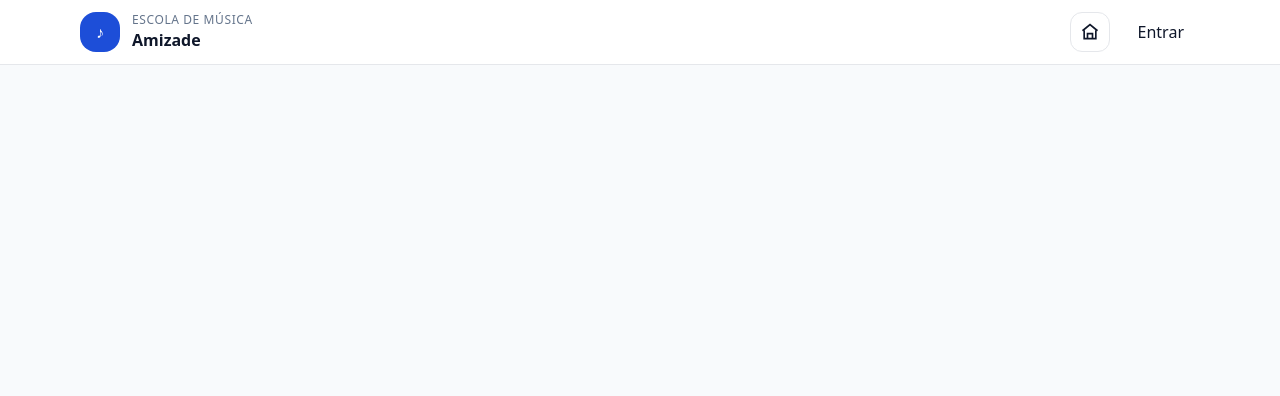
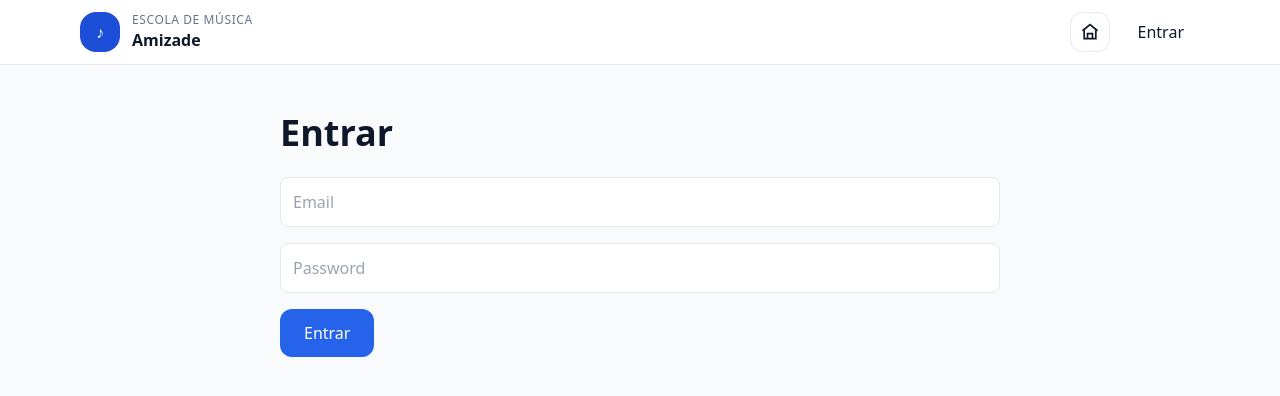
Before and after one commit to BernardoLima4/WEBSITE_EMBAmizade, a Next.js app in the folder EMBA_Website_v3/: page /login in a window 1280 px wide. Shown: the top 396 px of the page. Built offline with nearby package versions, Linux system fonts and the light colour scheme; no server answers.

Commit message:
Update page.tsx

```diff
--- a/EMBA_Website_v3/app/login/page.tsx
+++ b/EMBA_Website_v3/app/login/page.tsx
@@ -1,31 +1,81 @@
-// app/login/page.tsx
-'use client'
-import { useRouter } from 'next/navigation'
-import { supabase } from '../../lib/supabaseClient'
-import fetchRoleWithRetry, { clearRoleCache } from '../../lib/roleClient'
-import { useState } from 'react'
+// EMBA_Website_v3/app/login/page.tsx
+'use client';
+
+import { useState } from 'react';
+import { useRouter } from 'next/navigation';
+import { supabase } from '../../lib/supabaseClient';
+import fetchRoleWithRetry, { AppRole, clearRoleCache } from '../../lib/roleClient';
 
 export default function LoginPage() {
-  const router = useRouter()
-  const [loading, setLoading] = useState(false)
-  const [email, setEmail] = useState('')
-  const [password, setPassword] = useState('')
+  const router = useRouter();
+  const [email, setEmail]       = useState('');
+  const [password, setPassword] = useState('');
+  const [loading, setLoading]   = useState(false);
 
-  async function onSubmit(e: React.FormEvent) {
-    e.preventDefault()
-    setLoading(true)
-    const { error } = await supabase.auth.signInWithPassword({ email, password })
-    if (error) {
-      setLoading(false)
-      alert('Credenciais inválidas.')
-      return
+  const handleSignIn = async () => {
+    if (loading) return;
+    setLoading(true);
+    console.log('[login] submit', { email });
+
+    try {
+      const { data, error } = await supabase.auth.signInWithPassword({ email, password });
+      if (error) {
+        console.error('[login] supabase error:', error);
+        alert(error.message);
+        return;
+      }
+      console.log('[login] ok, user:', data.user?.id);
+
+      // limpar cache de role (por via das dúvidas)
+      clearRoleCache();
+
+      const role = await fetchRoleWithRetry();
+      console.log('[login] role:', role);
+
+      const goto = (r: AppRole | null) =>
+        r === 'admin' ? '/admin' :
+        r === 'teacher' ? '/teacher' :
+        r === 'parent' ? '/parent' : '/';
+
+      router.replace(goto(role));
+    } catch (e: any) {
+      console.error('[login] unexpected:', e);
+      alert(e?.message ?? 'Erro inesperado a entrar');
+    } finally {
+      setLoading(false);
     }
+  };
 
-    // limpa cache e NÃO espera por role aqui
-    clearRoleCache()
-    router.replace('/')   // segue já para a home
-    // não precisamos de setLoading(false) porque vamos navegar
-  }
+  return (
+    <div className="mx-auto max-w-3xl p-6">
+      <h1 className="text-4xl font-semibold mb-6">Entrar</h1>
 
-  // ... JSX com botão a mostrar "A entrar..." quando loading===true
+      <div className="space-y-4">
+        <input
+          type="email"
+          placeholder="Email"
+          className="w-full rounded-lg border p-3"
+          value={email}
+          onChange={(e) => setEmail(e.target.value)}
+        />
+
+        <input
+          type="password"
+          placeholder="Password"
+          className="w-full rounded-lg border p-3"
+          value={password}
+          onChange={(e) => setPassword(e.target.value)}
+        />
+
+        <button
+          type="button"               // <- importante: evita submit do <form>
+          onClick={handleSignIn}      // <- garante que o clique dispara JS
+          disabled={loading}
+          className="rounded-xl bg-blue-600 px-6 py-3 text-white disabled:opacity-60"
+        >
+          {loading ? 'A entrar...' : 'Entrar'}
+        </button>
+      </div>
+    </div>
+  );
 }
```
